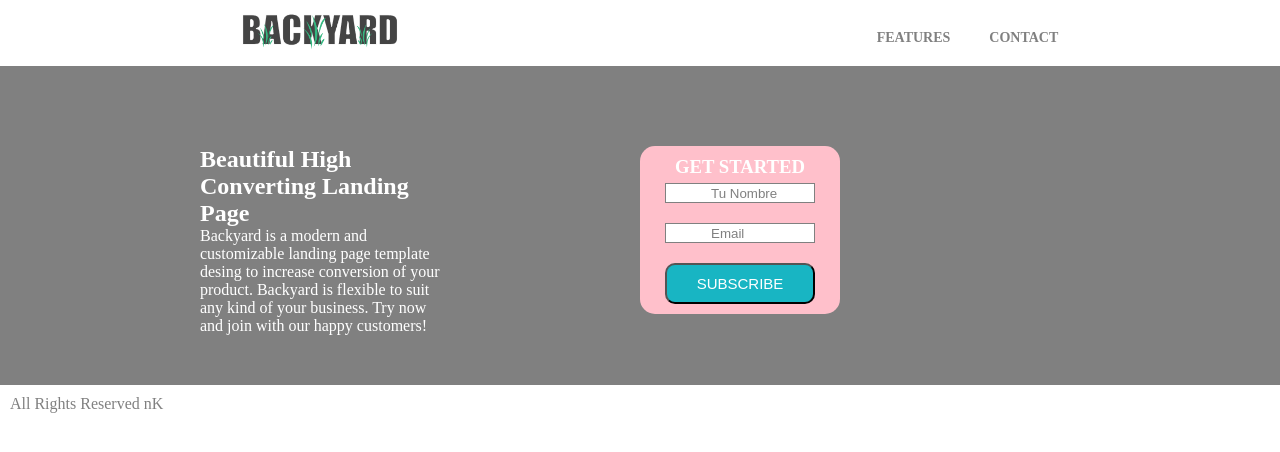
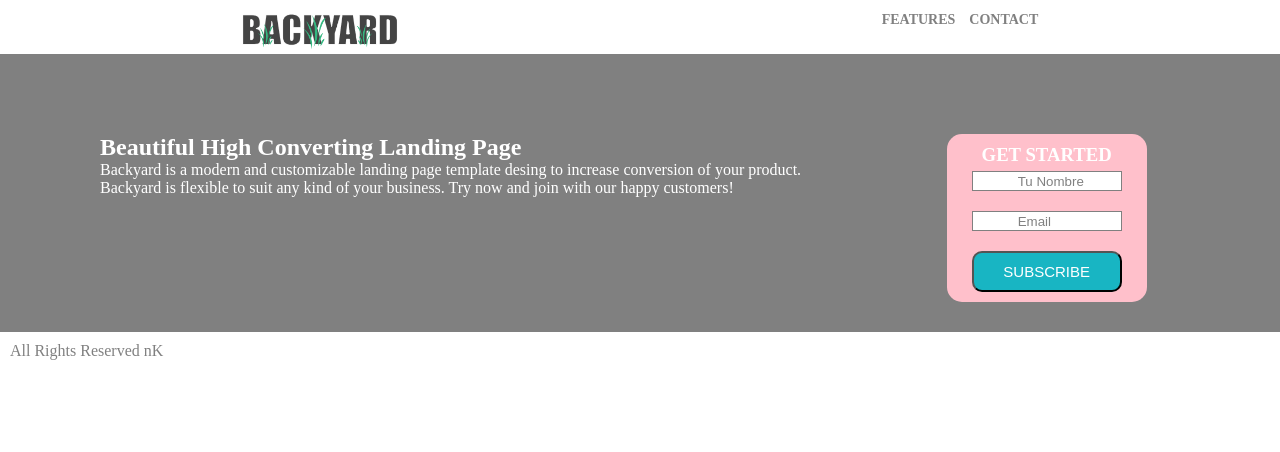
Before and after one commit to carolacancino/backyard, a plain HTML site: page index.html in a window 1280 px wide. Drawn offline with Linux system fonts and the light colour scheme.

Commit message:
trabajo listo

```diff
--- a/css/main.css
+++ b/css/main.css
@@ -3,25 +3,20 @@ header {
 	background-size: cover;
 	text-align: center;
 	padding-top:10px;
-
 }
 .container1 li {
 	display: table-cell;
 	list-style: none;
-	padding: 20px;
-	padding-right: 5px;
 	margin-top: 30px;
 	margin-left: 400px;
 	font-size: 14px;
 	text-transform: uppercase;
-
 }
 .container1 a {
 	color: gray;
 	padding: 5px;
 	font-weight: bold;
 	text-decoration: none;
-
 }
 .container2{
 	background-color: gray;
@@ -54,8 +49,7 @@ header {
 	margin-left: 15px;
 }
 .contenido{
-	padding-left: 200px;
-	padding-right: 200px;
+	margin-left: 100px;
 	margin-top:50px;
 	margin-bottom: 50px;
 }
@@ -66,8 +60,9 @@ header {
 	padding:10px;
 	border-radius: 15px 15px;
 	margin-top:50px;
+	margin-left: 100px;
+	margin-bottom: 30px;
 }
-
 h3{
 	margin-bottom: 5px;
 }
@@ -75,7 +70,8 @@ footer{
 	color: gray;
 	padding:10px;
 }
-@media (min-width: 320px) and (max-width: 540px){
-	body{
+@media (min-width: 540px) and (max-width: 824px){
+	[ class="col"]
 
-		}
+	{ width: 100px; }
+}
--- a/index.html
+++ b/index.html
@@ -27,11 +27,11 @@
 	<section>
 		<div class="container2">
 			<div class="row">
-				<div class="col-6 contenido">
+				<div class="col-7 contenido">
 					<h1>Beautiful High Converting Landing Page</h1>
 					<p>Backyard is a modern and customizable landing page template desing to increase conversion of your product. Backyard is flexible to suit any kind of your business. Try now and join with our happy customers!</p>
 				</div>
-				<div class="col-6" formulario>
+				<div class="col-4" formulario>
 					<div class="contenedor3">
 						<h3>GET STARTED</h3>
 						<div class="contenedor4">
```
